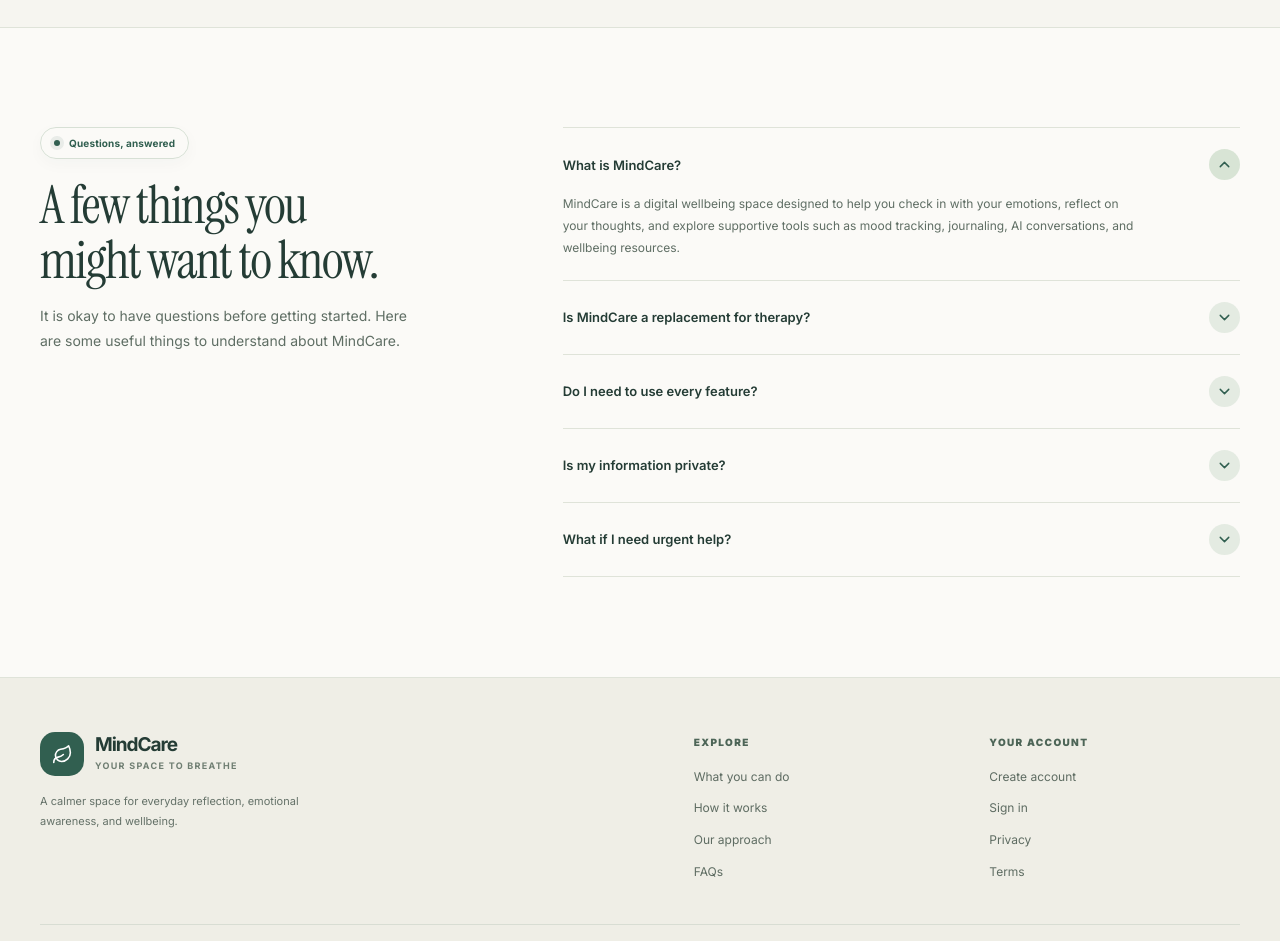
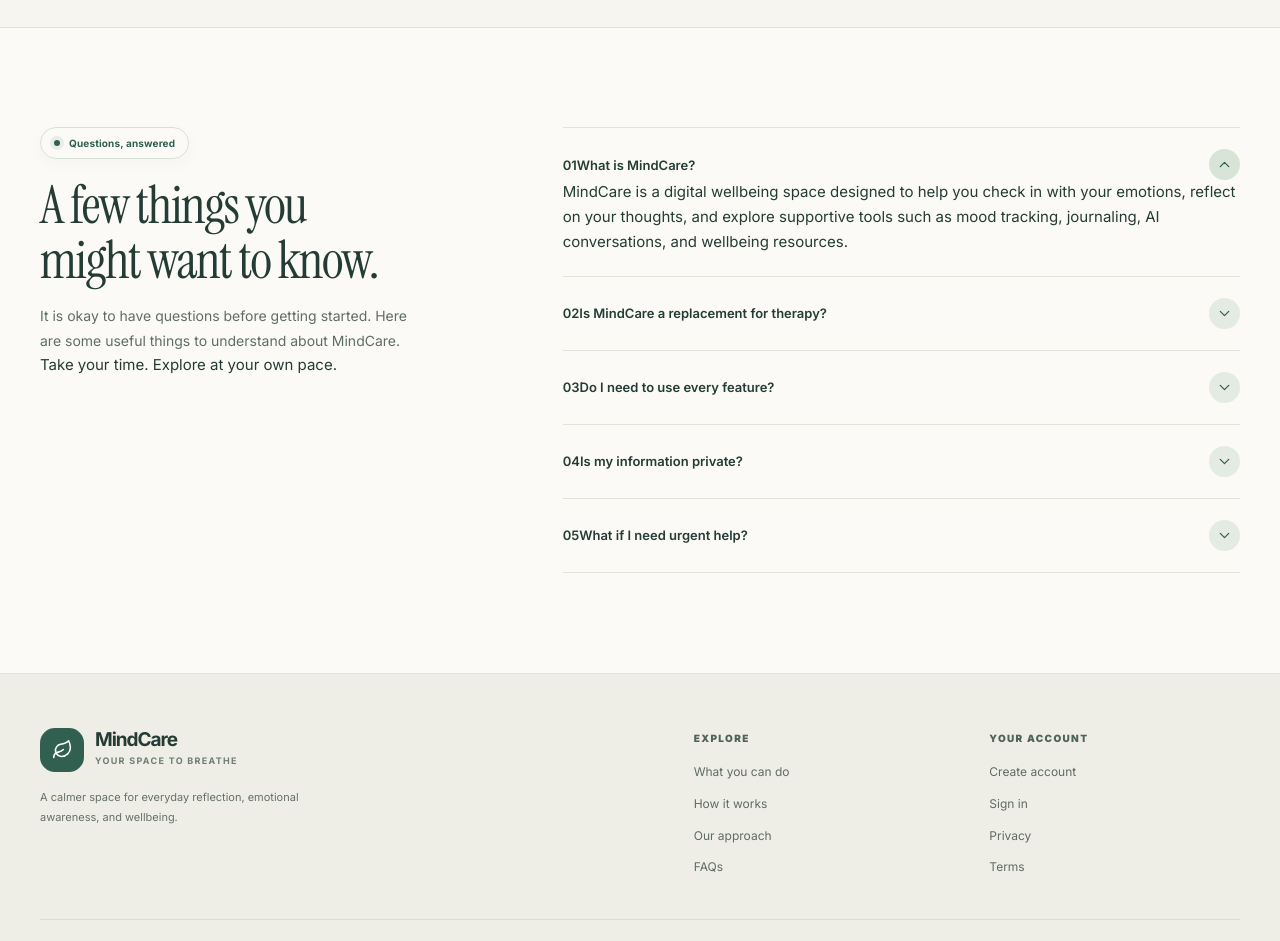
Before and after one commit to dhopavkarSujal/MindCare, a Next.js app in the folder Frontend/: page / in a window 1280 px wide. Shown: the part 4820-5761 px from the top of the page. Built offline with nearby package versions, Linux system fonts and the light colour scheme; no server answers.

Commit message:
feat(marketing): polish FAQ layout and accessible answer motion

```diff
--- a/Frontend/src/components/marketing/faq-section.tsx
+++ b/Frontend/src/components/marketing/faq-section.tsx
@@ -4,21 +4,49 @@ import { SectionLabel } from "@/components/marketing/section-label";
 
 export function FaqSection() {
   return (
-    <section className="mc-section mc-faq" id="faq">
+    <section className="mc-section mc-faq" id="faq" aria-labelledby="mc-faq-heading">
       <div className="mc-container mc-faq__grid">
         <div className="mc-faq__intro" data-reveal="left">
           <SectionLabel>Questions, answered</SectionLabel>
-          <h2>A few things you might want to know.</h2>
-          <p>It is okay to have questions before getting started. Here are some useful things to understand about MindCare.</p>
+          <h2 id="mc-faq-heading">A few things you might want to know.</h2>
+          <p>
+            It is okay to have questions before getting started. Here are some useful things to
+            understand about MindCare.
+          </p>
+          <div className="mc-faq__aside-note" aria-hidden="true">
+            <span className="mc-faq__aside-mark">
+              <span />
+              <span />
+              <span />
+            </span>
+            <span>Take your time. Explore at your own pace.</span>
+          </div>
         </div>
+
         <div className="mc-faq__list" data-reveal="right">
           {frequentlyAskedQuestions.map((item, index) => (
-            <details className="mc-faq-item" key={item.question} open={index === 0}>
+            <details
+              className="mc-faq-item"
+              key={item.question}
+              open={index === 0}
+              style={{ "--faq-index": index } as React.CSSProperties}
+            >
               <summary>
-                <span>{item.question}</span>
-                <span className="mc-faq-item__icon"><ChevronDown size={17} /></span>
+                <span className="mc-faq-item__question">
+                  <span className="mc-faq-item__number" aria-hidden="true">
+                    {String(index + 1).padStart(2, "0")}
+                  </span>
+                  <span>{item.question}</span>
+                </span>
+                <span className="mc-faq-item__icon" aria-hidden="true">
+                  <ChevronDown size={17} strokeWidth={1.8} />
+                </span>
               </summary>
-              <p>{item.answer}</p>
+              <div className="mc-faq-item__answer">
+                <div className="mc-faq-item__answer-inner">
+                  <p>{item.answer}</p>
+                </div>
+              </div>
             </details>
           ))}
         </div>
```
